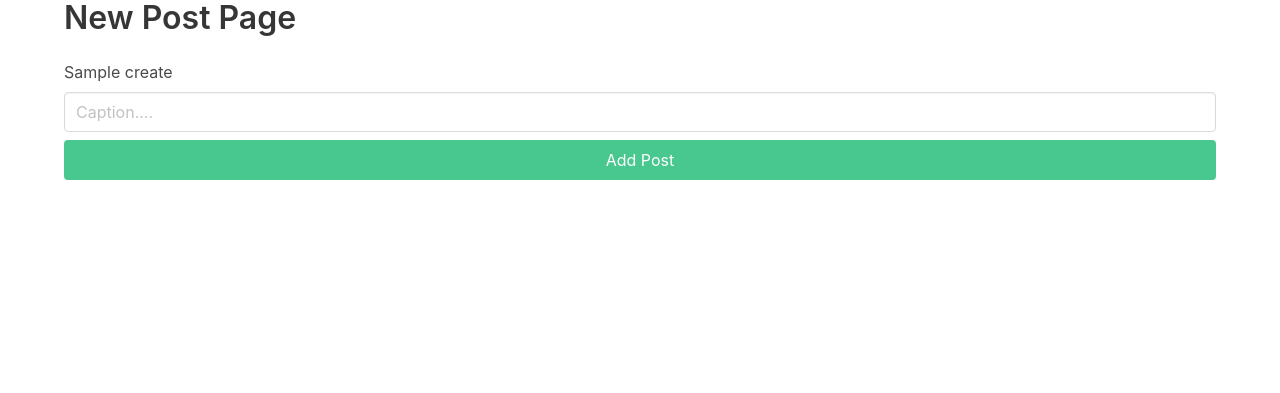
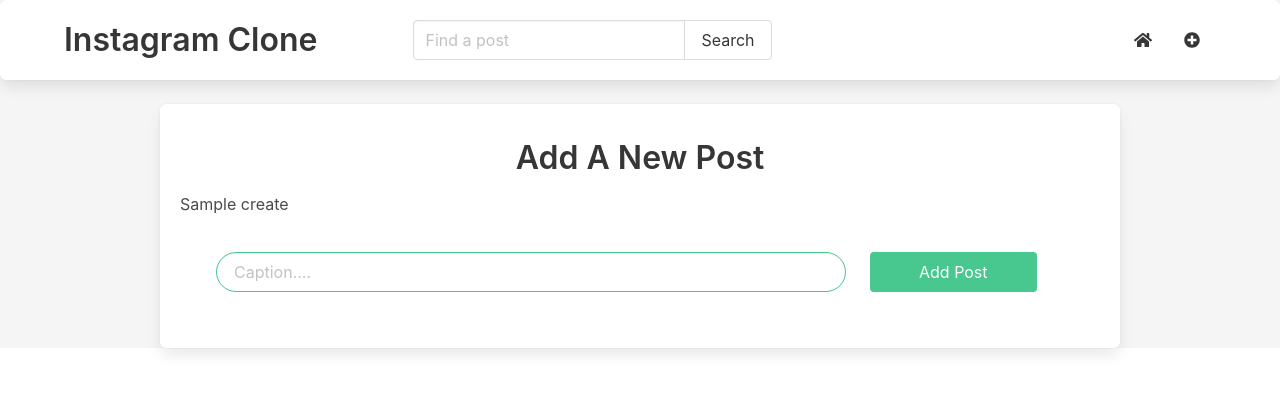
Before and after one commit to itsDrac/igclone, a Flask app: template app/post/templates/new.html in a window 1280 px wide. Shown: the top 393 px of the page. Run offline with Flask 2, Linux system fonts and the light colour scheme; tables that the repository leaves empty hold one stand-in row (values such as "Sample post"); the template is opened without the code that fills it: values that come from a table or form of the project are taken from there, most other values are stand-ins (such as "Sample title", 1, 10 or a date in 2020); some libraries are stand-ins or nearby versions.

Commit message:
polish up -2

```diff
--- a/app/config.py
+++ b/app/config.py
@@ -11,6 +11,7 @@
 MAIL_PASSWORD = os.environ.get('MAIL_PASSWORD')
 MAIL_SUBJECT_PREFIX = 'Ig-Clone : '
 MAIL_DEFAULT_SENDER = 'Drac From ig-clone'
+DROPZONE_DEFAULT_MESSAGE = 'Drop or Click to upload <br> (max 3 files can be uploaded)'
 DROPZONE_ALLOWED_FILE_TYPE='image'
 DROPZONE_MAX_FILE_SIZE=5
 DROPZONE_MAX_FILES=3
--- a/app/helper/pics.py
+++ b/app/helper/pics.py
@@ -7,7 +7,7 @@
     picture_fn = random_hex + f_ext
     picture_path = os.path.join(folder, picture_fn)
 
-    output_size = (600, 600)
+    output_size = (720, 720)
     img = Image.open(form_picture)
     img.thumbnail(output_size)
 
--- /dev/null
+++ b/app/main/templates/main.html
@@ -0,0 +1,10 @@
+{% from 'macros/form.html' import render_form %}
+{% extends 'layout.html' %}
+
+{% block body %}
+<section class="has-background-light">
+        {% include "include/navbar.html" ignore missing %}
+{% block main %}
+{% endblock main %}
+</section>
+{% endblock body %}
--- a/app/post/templates/new.html
+++ b/app/post/templates/new.html
@@ -1,23 +1,29 @@
-{% from 'macros/form.html' import render_form %}
-{% extends 'layout.html' %}
+{# from 'macros/form.html' import render_form #}
+{% extends 'main.html' %}
 
 {% block style %}
 {{ super() }}
         {{ dropzone.load_css() }}
-        {{ dropzone.style('border: 2px dashed #515BD4; margin: 10px 0 10px; min-height: 200px; width: 500px') }}
+        {{ dropzone.style('border: 2px dashed #515BD4; margin: 10px 0 10px; min-height: 200px; width: 500px; margin: auto') }}
 {% endblock style %}
 
-{% block body %}
-<div class="container is-max-widescreen">
-        <h1 class="title">New Post Page</h1>
+{% block main %}
+<div class="container is-max-desktop box">
+        <h1 class="title my-4 has-text-centered">Add A New Post</h1>
         <form action="{{ url_for('post.new') }}" enctype="multipart/form-data" method="post">
                 {{ form.hidden_tag() }}
                 {{ dropzone.create() }}
-            {{ render_form(form.caption, class_='input my-2', placeholder='Caption....') }}
-            {{ render_form(form.submit, class_='button is-success is-fullwidth') }}
+                <div class="columns m-5">
+                        <div class="column is-three-quarters">
+                                {{ render_form(form.caption, class_='input is-rounded is-success', placeholder='Caption....') }}
+                        </div>
+                        <div class="column">
+                                {{ render_form(form.submit, class_='button is-success px-6') }}
+                        </div>
+                </div>
         </form>
 </div>
-{% endblock body %}
+{% endblock main %}
 
 {% block script %}
 {{ super() }}
--- /dev/null
+++ b/app/templates/include/navbar.html
@@ -0,0 +1,37 @@
+
+<div class="box">
+        <div class="container is-max-widescreen">
+                <nav class="level">
+                        <!-- Left side -->
+                        <div class="level-left">
+                                <div class="level-item mr-6">
+                                        <a href="{{ url_for('main.home') }}">
+                                                <h1 class="title">Instagram Clone</h1>
+                                        </a>
+                                </div>
+                                <div class="level-item ml-6">
+                                        <div class="field has-addons">
+                                                <p class="control">
+                                                <input class="input" type="text" placeholder="Find a post">
+                                                </p>
+                                                <p class="control">
+                                                <button class="button">
+                                                        Search
+                                                </button>
+                                                </p>
+                                        </div>
+                                </div>
+                        </div>
+
+                        <!-- Right side -->
+                        <div class="level-right">
+                            <a href="{{ url_for('main.home') }}" class="mx-4{% if request.endpoint.endswith('main.home') %}has-text-link-dark{% else %} has-text-grey-darker{% endif %}">
+                                    <p class="level-item"><i class="fas fa-home"></i></p>
+                                </a>
+                                <a href="{{ url_for('post.new') }}" class="mx-4{% if request.endpoint.endswith('post.new') %}has-text-link-dark{% else %} has-text-grey-darker{% endif %}">
+                                        <p class="level-item"><i class="fas fa-plus-circle"></i></p>
+                                </a>
+                        </div>
+                </nav>
+        </div>
+</div>
```
Also changed, not shown: app/main/templates/index.html (+6 -47 lines), Database/database.db, app/post/static/images/21f4d2b561ee11e45cd6b403754cf594.jpg (added), app/post/static/images/51f799e6c1eae5732324fbae92dc1a93.jpg (deleted), app/post/static/images/9d7f18e6c803f3459a3f884c06b8e5b5.png (added), app/post/static/images/fcf4c1e45755630a3b6b4df2888bc04f.jpg (deleted).
